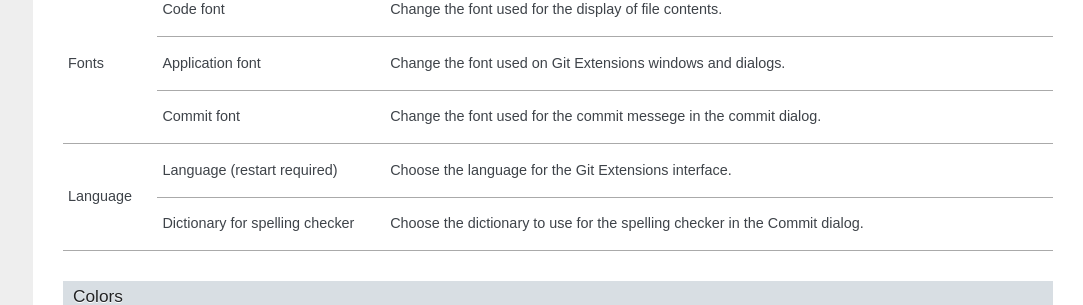
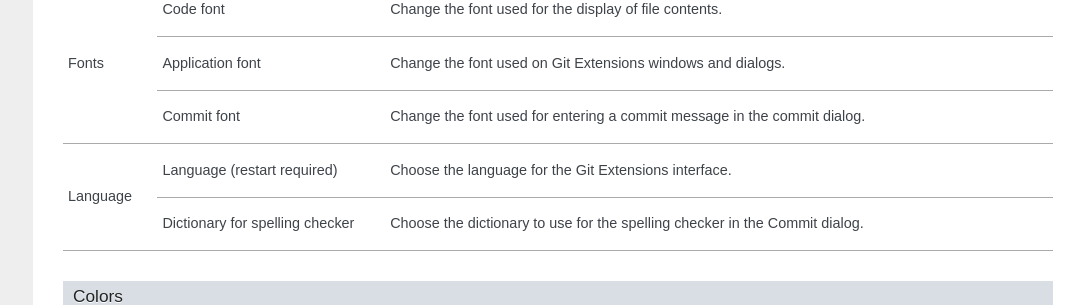
Before and after one commit to martinqt/GitExtensionsDoc, a Sphinx documentation site: the page built from source/getting_started.rst, in a window 1280 px wide and 900 px high, scrolled down 8110 px. Shown: the part 152-457 px from the top of the window, without its empty margins (197-1280 px from the left). Built offline with Sphinx 7.4.7, drawn with Linux system fonts in a browser that asks for light colours.

Commit message:
Correction as per comment to PR#43.

```diff
--- a/source/getting_started.rst
+++ b/source/getting_started.rst
@@ -280,7 +280,7 @@
 |             +-------------------------------------+----------------------------------------------------------------------------+
 |             |Application font                     | Change the font used on Git Extensions windows and dialogs.                |
 |             +-------------------------------------+----------------------------------------------------------------------------+
-|             |Commit font                          | Change the font used for the commit messege in the commit dialog.          |
+|             |Commit font                          | Change the font used for entering a commit message in the commit dialog.   |
 +-------------+-------------------------------------+----------------------------------------------------------------------------+
 |Language     |Language (restart required)          | Choose the language for the Git Extensions interface.                      |
 |             +-------------------------------------+----------------------------------------------------------------------------+
```
